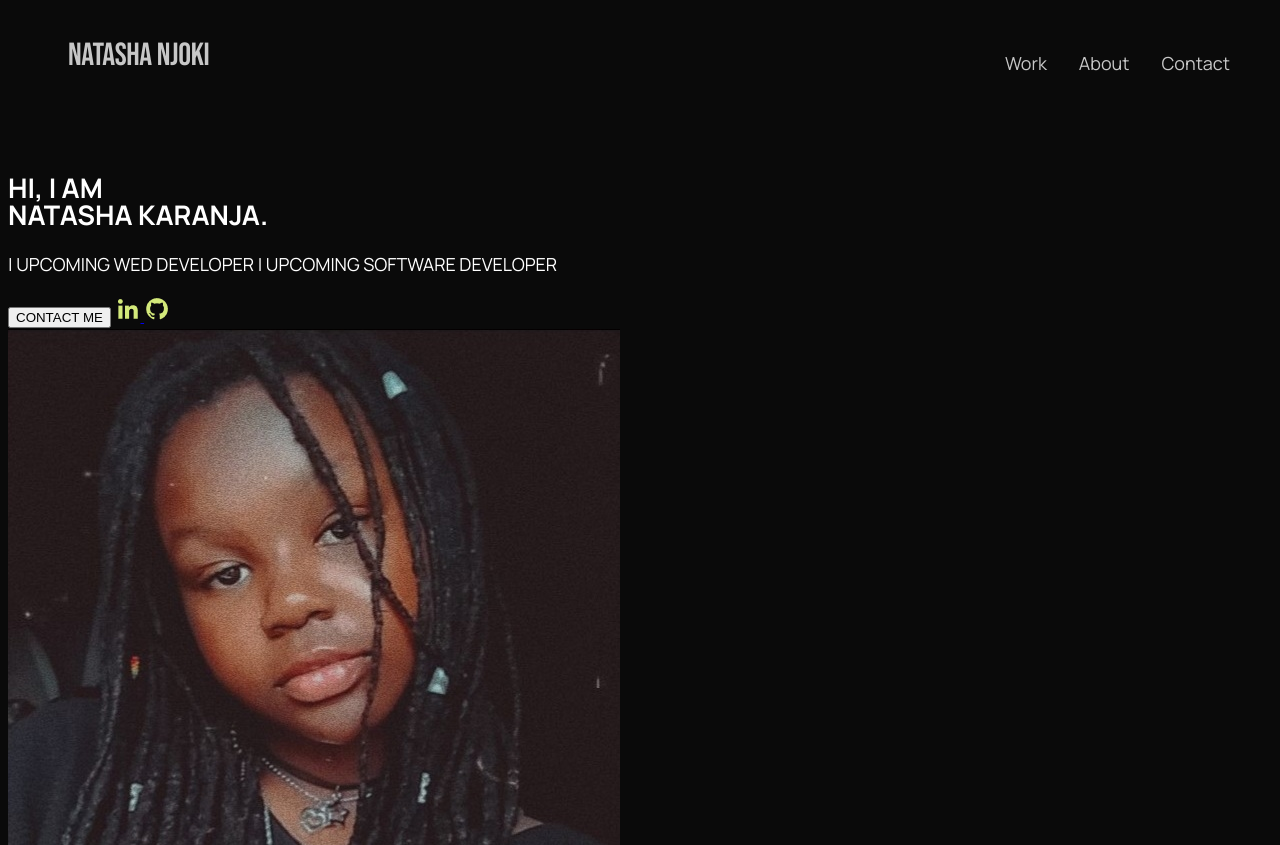
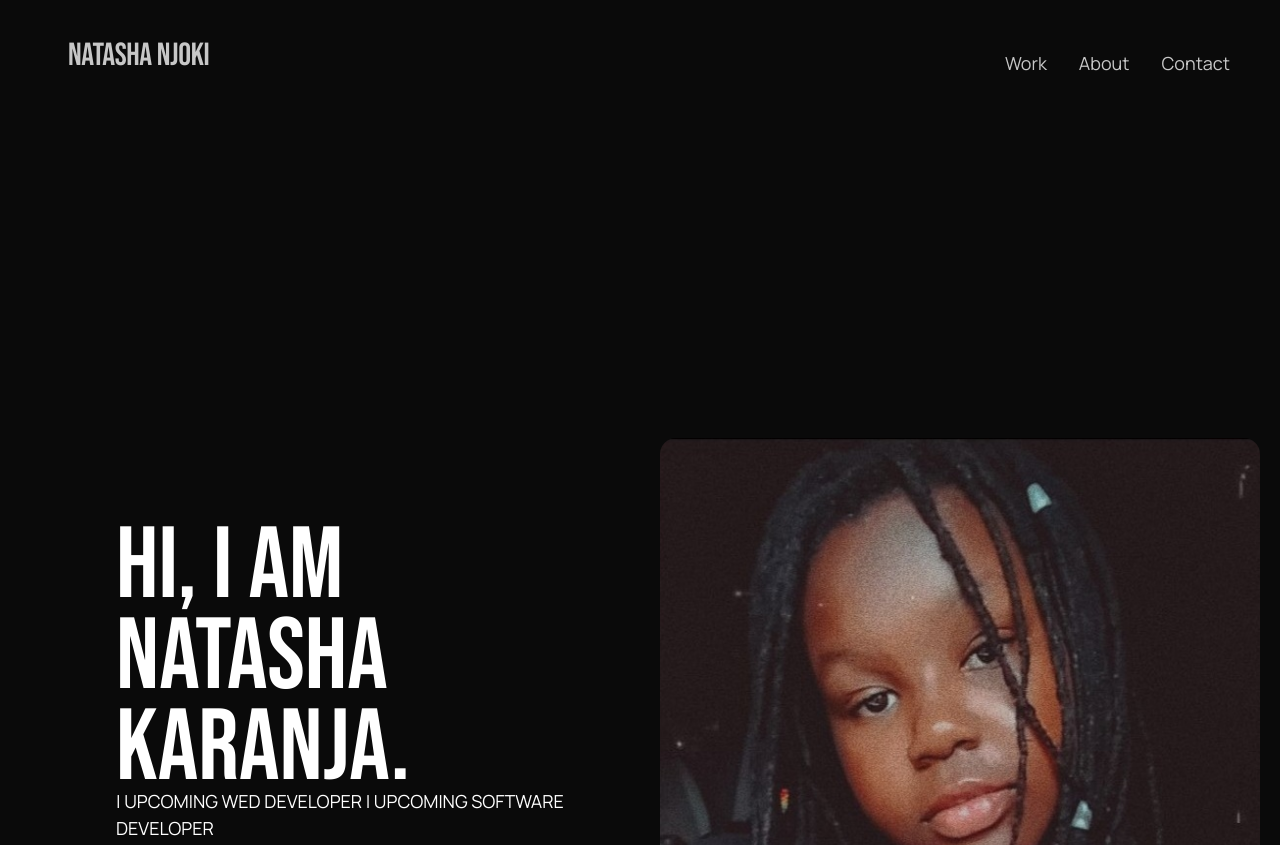
Before and after one commit to Natasha-nj-k/Natasha-portfolio-, a website: page home.html in a window 1280 px wide. Shown: the top 845 px of the page. Drawn offline with Linux system fonts and the light colour scheme; a web font is replaced by a local one.

Commit message:
added section 2 template

```diff
--- a/styles/home.css
+++ b/styles/home.css
@@ -9,6 +9,7 @@ body {
 }
 
 /* header */
+@media (min-width: 1024px) {
 nav {
   display: flex;
   flex-direction: row;
@@ -16,6 +17,7 @@ nav {
   height: 96px;
   padding: 24px 60px 24px 60px;
   justify-content: space-between;
+}
 }
 
 .logo {
@@ -51,3 +53,94 @@ nav ul {
 nav ul li {
   list-style: none;
 }
+
+/* main */
+@media (min-width: 768px) {
+.intro-container {
+  display: grid;
+  grid-template-columns: 1fr 1fr;
+  justify-items: center;
+  width: 544px;
+  height: 360px;
+  margin-top: 286px;
+  margin-left: 108px;
+  padding-bottom: 22px ;
+}
+}
+
+.intro-content h1 {
+  display: flex;
+  flex-direction: column;
+  grid-area: content;
+  width: 544px;
+  height: 182px;
+  font-family: "Bebas Neue", sans-serif;
+  font-size: 101px;
+  font-weight: 400;
+  line-height: 90.9px;
+}
+
+.intro-content p {
+  display: flex;
+  flex-direction: column;
+  width: 544px;
+  height: 54px;
+  font-family: "Manrope", sans-serif;
+  font-size: 18px;
+  font-weight: 400;
+  line-height: 27px;
+  text-align: left;
+}
+
+.intro-btn {
+  display: flex;
+  flex-direction: row;
+  width: 327px;
+  height: 54px;
+  gap: 16px;
+}
+
+.contact-btn{
+  text-align: center;
+  color: #0A0A0A;
+  background-color: #d3e97a;
+  width: 187px;
+  height: 54px;
+  padding: 20px 6px 20px 24px;
+  gap: 12px;
+  border-radius: 100px;
+  font-family: "Manrope", sans-serif;
+  font-size: 16px;
+  font-weight: 700;
+  line-height: 16px;
+  cursor: pointer;
+}
+
+.icon{
+  Width: 54px;
+  height: 54px;
+  background-color: #222222;
+  display: flex;
+  align-items: center;
+  justify-content: center;
+  border-radius: 100%;
+}
+
+.icon img{
+  width: 26px;
+  height: 26px;
+}
+
+.photo{
+  display: grid;
+  justify-content: center;
+  justify-items: center;
+}
+
+.photo img{
+  width: 600px;
+  height: 700px;
+  top: 126px;
+  left: 732px;
+  border-radius: 16px;
+}
```
